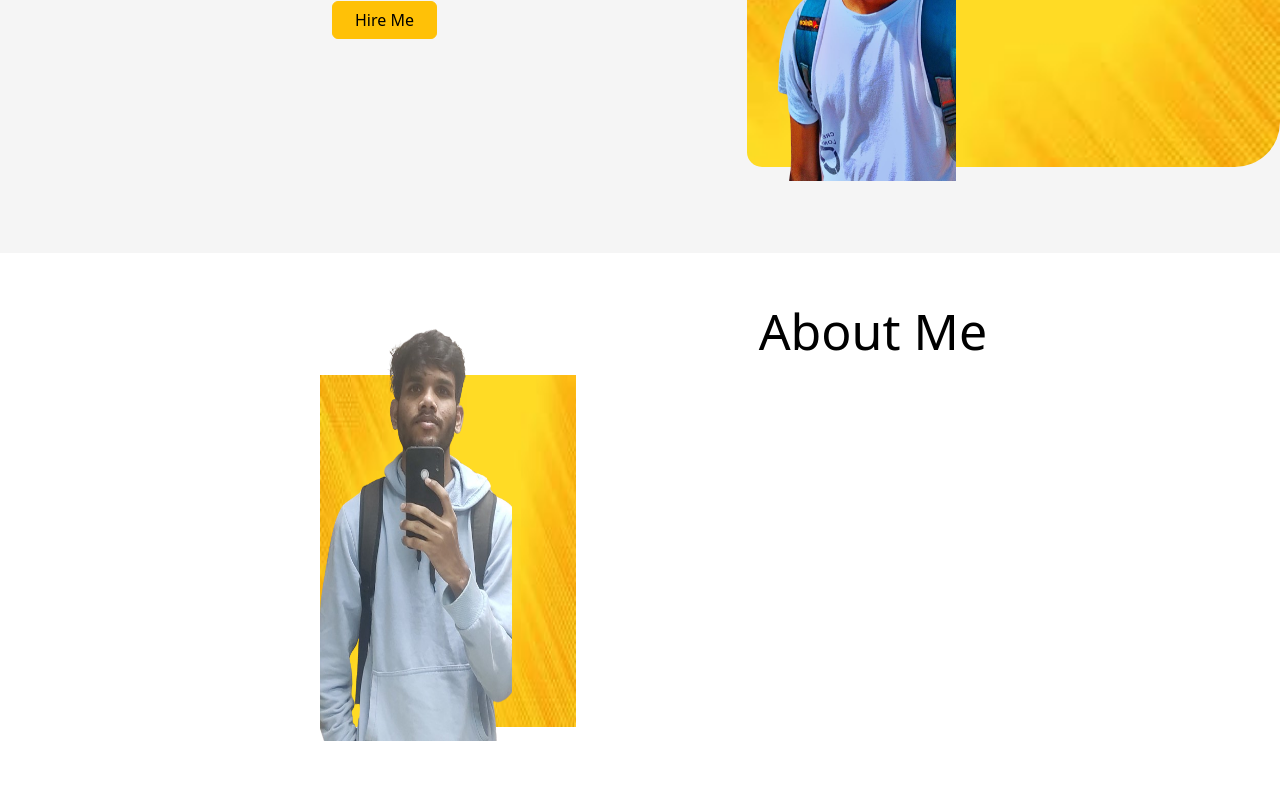
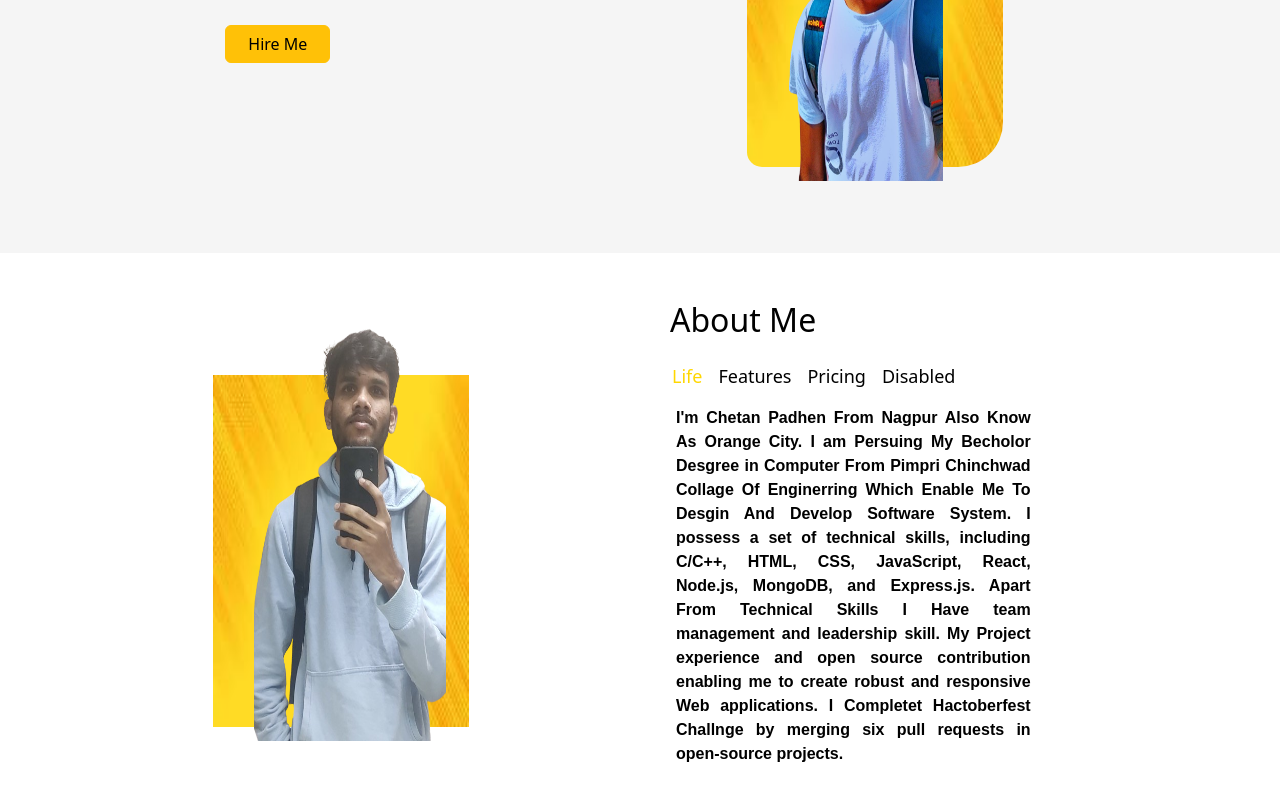
Before and after one commit to Chetax/My-Portfolio, a React (Create React App) app: page / in a window 1280 px wide. Shown: the part 388-1188 px from the top of the page. Built offline with nearby package versions, Linux system fonts and the light colour scheme.

Commit message:
Added About Section

```diff
--- a/src/App.js
+++ b/src/App.js
@@ -2,6 +2,7 @@
 import './App.css';
 import Navbar from './Component/Navbar/Navabr';
 import Home from './Component/Home/Home';
+
 import React from 'react';
 
 function App() {
@@ -11,6 +12,7 @@ function App() {
      <Navbar/>
      <Home position={1}/>
      <Home position={0}/>
+
     </div>
   );
 }
--- a/src/Component/ABoutUs/About.jsx
+++ b/src/Component/ABoutUs/About.jsx
@@ -1,7 +1,41 @@
+import React from "react";
+import Context from '../../ContextApi/Context';
+import { useContext } from "react";
 const About = () => {
+    const {sun}=useContext(Context);
+    const fontcolor = sun === 0 ? "black" : "white";
+    let present=0;
     return (<>
     <div className="container">
-
+        <h2 style={{marginLeft:'6px',color:fontcolor}}>About Me</h2>
+        <nav class="navbar navbar-expand-lg ">
+        <div class="container-fluid   px-0 ">
+        <div class="collapse navbar-collapse " id="navbarNav">
+      <ul class="navbar-nav " style={{fontSize:"18px"}} >
+        <li class="nav-item">
+        {present===0 ?  <a class="nav-link active " aria-current="page" href="#" style={{color:'gold'}}>Life</a> : <a class="nav-link active " aria-current="page" href="#" style={{color:fontcolor}}>Home</a>}
+        </li>
+        <li class="nav-item">
+          <a class="nav-link" href="#" style={{color:fontcolor}} >Features</a>
+        </li>
+        <li class="nav-item">
+          <a class="nav-link" href="#" style={{color:fontcolor}}>Pricing</a>
+        </li>
+        <li class="nav-item">
+          <a class="nav-link disabled" aria-disabled="true" style={{color:fontcolor}}>Disabled</a>
+        </li>
+      </ul>
+    </div>
+      </div>
+       </nav>
+    <div className="container fw-semibold" style={{height:"40vh",color:fontcolor,fontFamily:'Sans-serif'}}>
+<p className="ms-auto" style={{textAlign: "justify" }}>I'm Chetan Padhen From Nagpur Also Know As Orange City.
+I am Persuing My Becholor Desgree in Computer From Pimpri Chinchwad Collage Of Enginerring
+Which Enable Me To Desgin And Develop Software System.
+I possess a set of technical skills, including C/C++, HTML, CSS, JavaScript, React, Node.js, MongoDB, and Express.js. Apart From Technical Skills I Have team management and leadership skill.
+My Project experience and open source contribution enabling me to create robust and responsive Web applications.
+I Completet Hactoberfest Challnge by merging six pull requests in open-source projects.</p>
+    </div>
     </div>
     </> );
 }
--- a/src/Component/Home/Home.jsx
+++ b/src/Component/Home/Home.jsx
@@ -18,8 +18,8 @@ const Home = ({position}) => {
     return (
       <div className="container-fluid " style={{ height: '70vh' ,backgroundColor:navbarbgcolor }}>
         <div className="row pt-5">
-          <div className="col-3"></div>
-          <div className="col-4 mt-4" style={{ display: 'flex', justifyContent: 'center', flexDirection: 'column' }}>
+          <div className="col-2"></div>
+          <div className="col-5 mt-5" style={{ display: 'flex', justifyContent: 'center', flexDirection: 'column' }}>
             <h1 style={{ fontSize: '50px' }}>
               <span style={{ color: 'gold' }}>Hello</span> <br />
               <span style={{color:fontcolor}}>I'm Chetan</span>
@@ -29,11 +29,11 @@ const Home = ({position}) => {
               Hire Me
             </button>
           </div>
-          <div className="col-5" style={{position:'relative'}} >
-            <img src={hero} className='img-fluid' style={{ height: '55vh', width: '15vw' ,position:'absolute',left:'0',right:'0',zIndex:'2',marginLeft:"17px" }} alt="" />
-            <img src={yellowbg} className='img-fluid mt-4' style={{ height: '44vh', width: '15 vw',position:'absolute',left:'0',top:'50px',borderTopLeftRadius:"75px",borderEndEndRadius:"45px",borderTopRightRadius:"25px",borderEndStartRadius:"15px",zIndex:'1'}} alt="" />
+          <div className="col-4 " style={{position:'relative'}} >
+            <img src={hero} className='img-fluid img-reponsive'  style={{ height: '55vh', width: '13vw' ,position:'absolute',left:'0',right:'0',zIndex:'2',marginLeft:"30px" }} alt="" />
+            <img src={yellowbg} className='img-fluid img-reponsive mt-4' style={{ height: '44vh', width: '20vw',position:'absolute',left:'0',top:'50px',borderTopLeftRadius:"75px",borderEndEndRadius:"45px",borderTopRightRadius:"25px",borderEndStartRadius:"15px",zIndex:'1'}} alt="" />
            </div>
-          <div className="col-2"></div>
+          <div className="col-1"></div>
         </div>
       </div>
     );
@@ -44,14 +44,13 @@ const Home = ({position}) => {
     return (
       <div className="container-fluid " style={{ height: '70vh' ,backgroundColor:navbarbgcolor }}>
       <div className="row pt-5">
-        <div className="col-3"></div>
+        <div className="col-2"></div>
         <div className="col-4" style={{position:'relative'}} >
-            <img src={image} className='img-fluid' style={{ height: '55vh', width: '15vw' ,position:'absolute',left:'0',marginLeft:"41  px" ,right:'0',zIndex:'2' }} alt="" />
-            <img src={yellowbg} className='img-fluid mt-4' style={{ height: '44vh', width: '20vw',position:'absolute',left:'0',top:'50px',zIndex:'1'}} alt="" />
+            <img src={image} className='img-fluid img-reponsive' style={{ height: '55vh', width: '15vw' ,position:'absolute',left:'0',marginLeft:"41px" ,right:'0',zIndex:'2' }} alt="" />
+            <img src={yellowbg} className='img-fluid mt-4 img-reponsive' style={{ height: '44vh', width: '20vw',position:'absolute',left:'0',top:'50px',zIndex:'1'}} alt="" />
           </div>
-        <div className="col-5" style={{ display: 'flex', justifyContent: 'start', flexDirection: 'column' }}>
-          <h2 style={{ fontSize: '50px' }}> <span style={{color:fontcolor}}> About Me </span></h2>
-          <About/>
+        <div className="col-4" style={{ display: 'flex', justifyContent: 'start', flexDirection: 'column' }}>
+            <About/>
         </div>
         <div className="col-2"></div>
       </div>
```
